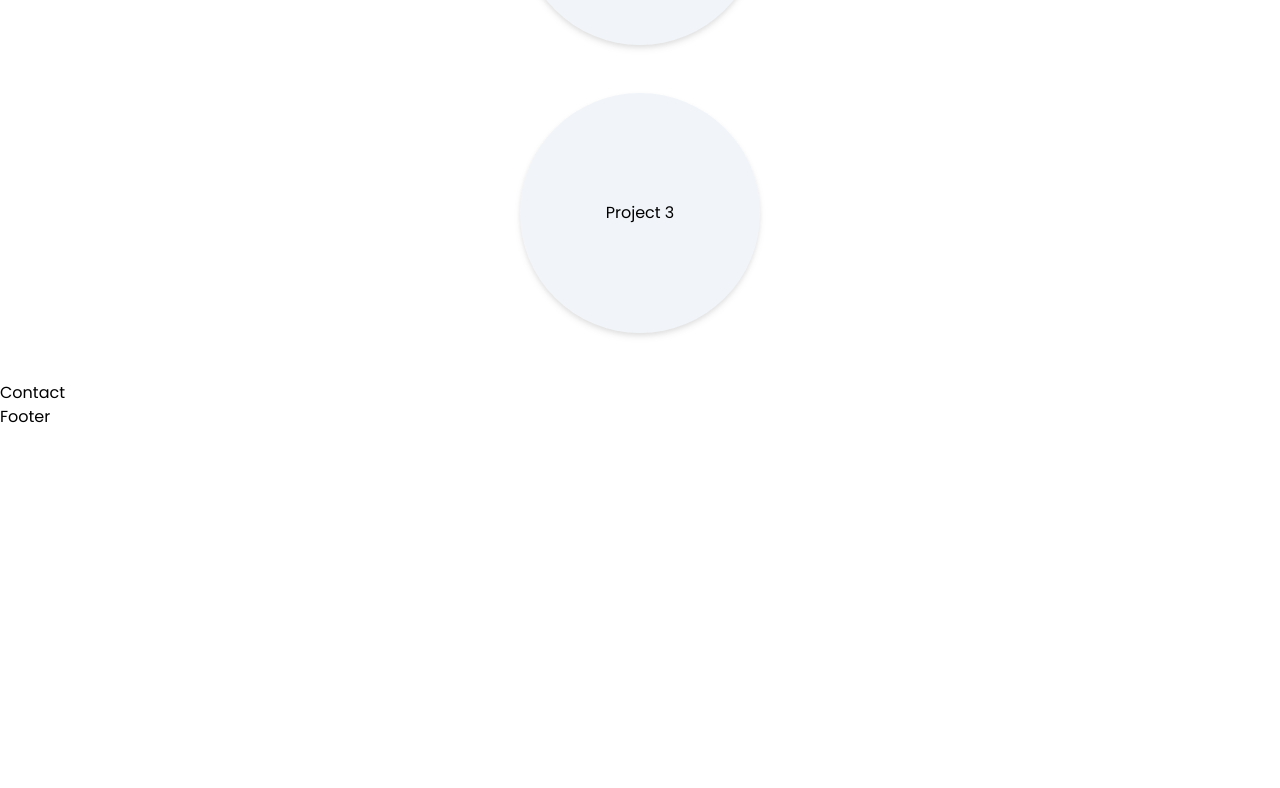
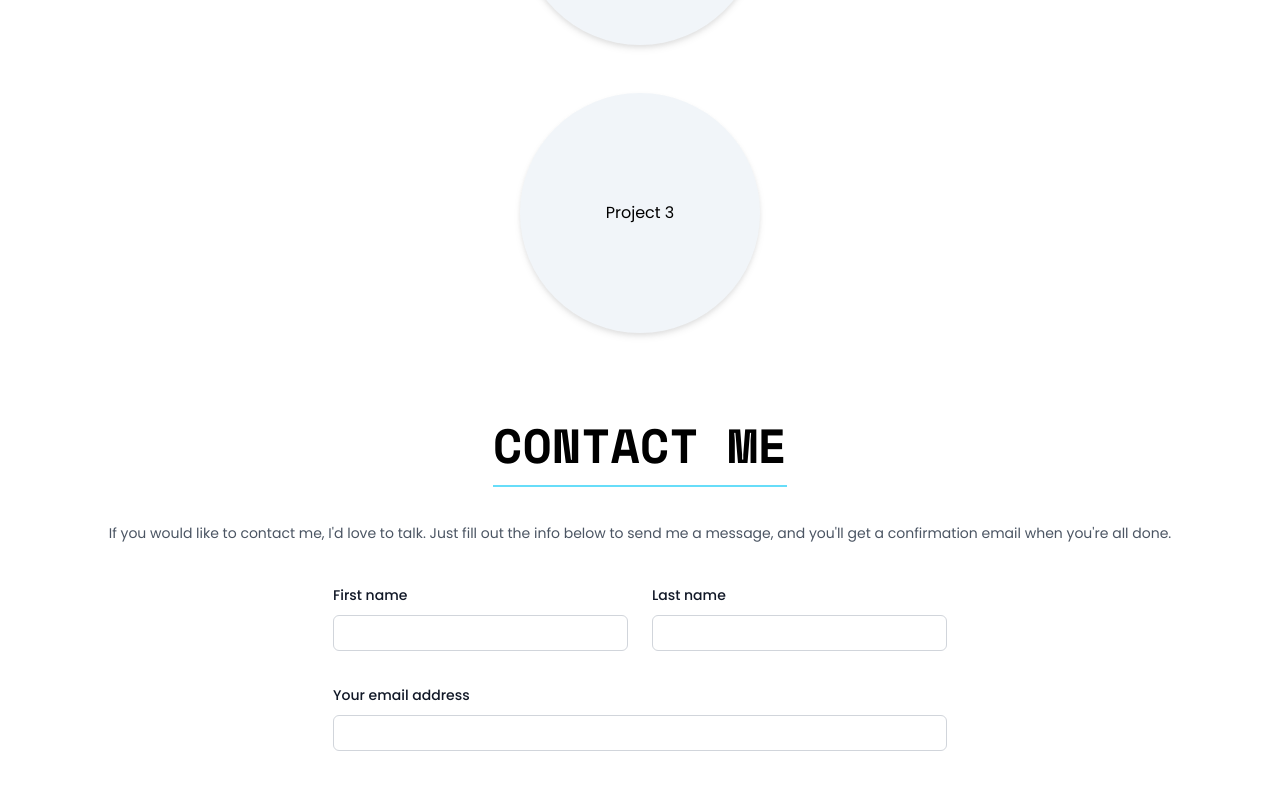
Before and after one commit to jdgio2/portfoliov1, a React (Vite) app: page / in a window 1280 px wide. Shown: the part 2000-2788 px from the top of the page. Before the commit the page ends 2429 px from the top, so only its background shows below. Built offline with nearby package versions, Linux system fonts and the light colour scheme.

Commit message:
Global style changes from indigo to onahau, add basic contact form

```diff
--- a/package.json
+++ b/package.json
@@ -10,6 +10,7 @@
     "preview": "vite preview"
   },
   "dependencies": {
+    "@emailjs/browser": "^4.4.1",
     "@headlessui/react": "^2.2.0",
     "react": "^18.3.1",
     "react-dom": "^18.3.1"
--- a/src/components/layout/Carousel.tsx
+++ b/src/components/layout/Carousel.tsx
@@ -39,7 +39,7 @@ export default function Carousel({ images }: Props) {
       onMouseEnter={() => setAutoScroll(0)}
       onMouseLeave={() => setAutoScroll(1)}
     >
-      <div className="flex flex-row overflow-hidden bg-indigo-400">
+      <div className="flex flex-row overflow-hidden bg-onahau-400">
         {images.map((item) => (
           <img
             key={item}
--- a/src/components/layout/SkillHoverableIcon.tsx
+++ b/src/components/layout/SkillHoverableIcon.tsx
@@ -13,7 +13,7 @@ export default function SkillHoverableIcon({ icon }: Props) {
         aria-label={iconClassName}
       ></i>
       <p
-        className="hidden bg-slate-800 text-indigo-50 top-0
+        className="hidden bg-slate-800 text-onahau-50 top-0
       -translate-y-10 left-1/2 -translate-x-1/2 absolute peer-hover:inline-block
       p-1 rounded-md"
       >
--- a/src/components/sections/Contact.tsx
+++ b/src/components/sections/Contact.tsx
@@ -1,7 +1,91 @@
 export default function Contact() {
   return (
-    <>
-      <h1>Contact</h1>
-    </>
+    <section className="py-10 flex flex-col items-center mx-1">
+      <h1 className="inline mx-2 font-mono font-bold text-5xl text-center border-b-2 border-onahau-300 pb-4 mb-8">
+        CONTACT ME
+      </h1>
+      <p className="mt-1 mx-2 text-sm text-gray-600 text-center">
+        If you would like to contact me, I'd love to talk. Just fill out the
+        info below to send me a message, and you'll get a confirmation email
+        when you're all done.
+      </p>
+      <form className="mt-10 grid grid-cols-1 gap-x-6 gap-y-8 sm:grid-cols-6">
+        <div className="sm:col-span-3">
+          <label
+            htmlFor="first-name"
+            className="block text-sm/6 font-medium text-gray-900"
+          >
+            First name
+          </label>
+          <div className="mt-2">
+            <input
+              id="first-name"
+              name="first-name"
+              type="text"
+              autoComplete="given-name"
+              className="block w-full rounded-md bg-white px-3 py-1.5 text-base text-gray-900 outline outline-1 -outline-offset-1 outline-gray-300 placeholder:text-gray-400 focus:outline focus:outline-2 focus:-outline-offset-2 focus:outline-onahau-600 sm:text-sm/6"
+            />
+          </div>
+        </div>
+
+        <div className="sm:col-span-3">
+          <label
+            htmlFor="last-name"
+            className="block text-sm/6 font-medium text-gray-900"
+          >
+            Last name
+          </label>
+          <div className="mt-2">
+            <input
+              id="last-name"
+              name="last-name"
+              type="text"
+              autoComplete="family-name"
+              className="block w-full rounded-md bg-white px-3 py-1.5 text-base text-gray-900 outline outline-1 -outline-offset-1 outline-gray-300 placeholder:text-gray-400 focus:outline focus:outline-2 focus:-outline-offset-2 focus:outline-onahau-600 sm:text-sm/6"
+            />
+          </div>
+        </div>
+
+        <div className="sm:col-span-full">
+          <label
+            htmlFor="email"
+            className="block text-sm/6 font-medium text-gray-900"
+          >
+            Your email address
+          </label>
+          <div className="mt-2">
+            <input
+              id="email"
+              name="email"
+              type="email"
+              autoComplete="email"
+              className="block w-full rounded-md bg-white px-3 py-1.5 text-base
+              text-gray-900 outline outline-1 -outline-offset-1 outline-gray-300
+              placeholder:text-gray-400 focus:outline focus:outline-2 focus:-outline-offset-2
+              focus:outline-onahau-600 sm:text-sm/6"
+            />
+          </div>
+        </div>
+
+        <div className="col-span-full">
+          <label
+            htmlFor="user-message"
+            className="block text-sm/6 font-medium text-gray-900"
+          >
+            Message
+          </label>
+          <div className="mt-2">
+            <textarea
+              id="user-message"
+              name="user-message"
+              className="block w-full rounded-md h-36 bg-white px-3 py-1.5
+              text-base text-gray-900 outline outline-1 -outline-offset-1
+              outline-gray-300 placeholder:text-gray-400 focus:outline focus:outline-2
+              focus:-outline-offset-2 focus:outline-onahau-600 sm:text-sm/6"
+            />
+          </div>
+        </div>
+      </form>
+    </section>
   );
 }
--- a/src/components/sections/Hero.tsx
+++ b/src/components/sections/Hero.tsx
@@ -4,7 +4,7 @@ export default function Hero() {
       <h1 className="my-10 mx-1 text-5xl font-hero text-center justify-self-center">
         howdy! i'm JD
       </h1>
-      <div className="p-[3px] bg-gradient-to-br from-indigo-300 rounded-lg">
+      <div className="p-[3px] bg-gradient-to-br from-onahau-300 rounded-lg">
         <img
           src="/src/assets/heropic.jpg"
           alt="JD Giovannetti"
--- a/src/components/sections/Intro.tsx
+++ b/src/components/sections/Intro.tsx
@@ -2,7 +2,7 @@ import HorizontalRule from "../layout/HorizontalRule";
 export default function Intro() {
   return (
     <section className="py-10 flex flex-col items-center mx-1">
-      <h1 className="text-center mx-2 inline font-mono font-bold text-5xl border-b-2 border-indigo-300 pb-4 mb-8">
+      <h1 className="text-center mx-2 inline font-mono font-bold text-5xl border-b-2 border-onahau-300 pb-4 mb-8">
         WHO AM I?
       </h1>
       <p className="text-md mx-5 text-center">
--- a/src/components/sections/Projects.tsx
+++ b/src/components/sections/Projects.tsx
@@ -12,7 +12,7 @@ export default function Projects() {
 
   return (
     <section className="py-10 flex flex-col items-center mx-1">
-      <h1 className="text-center mx-2 inline font-mono font-bold text-5xl border-b-2 border-indigo-300 pb-4 mb-8">
+      <h1 className="text-center mx-2 inline font-mono font-bold text-5xl border-b-2 border-onahau-300 pb-4 mb-8">
         PROJECTS
       </h1>
 
@@ -29,19 +29,19 @@ export default function Projects() {
 
       <div className="flex flex-col items-center justify-items-center p-2 gap-12">
         <button
-          className="bg-slate-100 border-indigo-100 h-60 w-60 drop-shadow-md hover:shadow-sm hover:drop-shadow-lg rounded-full"
+          className="bg-slate-100 border-onahau-100 h-60 w-60 drop-shadow-md hover:shadow-sm hover:drop-shadow-lg rounded-full"
           onClick={() => setProj1Open(true)}
         >
           Project 1
         </button>
         <button
-          className="bg-slate-100 border-indigo-100 h-60 w-60 drop-shadow-md hover:shadow-sm hover:drop-shadow-lg rounded-full"
+          className="bg-slate-100 border-onahau-100 h-60 w-60 drop-shadow-md hover:shadow-sm hover:drop-shadow-lg rounded-full"
           onClick={() => setProj2Open(true)}
         >
           Project 2
         </button>
         <button
-          className="bg-slate-100 border-indigo-100 h-60 w-60 drop-shadow-md hover:shadow-sm hover:drop-shadow-lg rounded-full"
+          className="bg-slate-100 border-onahau-100 h-60 w-60 drop-shadow-md hover:shadow-sm hover:drop-shadow-lg rounded-full"
           onClick={() => setProj3Open(true)}
         >
           Project 3
--- a/src/components/sections/Skills.tsx
+++ b/src/components/sections/Skills.tsx
@@ -8,7 +8,7 @@ export default function Skills() {
 
   return (
     <section className="py-10 flex flex-col items-center mx-1">
-      <h1 className="inline mx-2 font-mono font-bold text-5xl text-center border-b-2 border-indigo-300 pb-4 mb-8">
+      <h1 className="inline mx-2 font-mono font-bold text-5xl text-center border-b-2 border-onahau-300 pb-4 mb-8">
         SKILLS AND TECHNOLOGIES
       </h1>
 
@@ -52,7 +52,7 @@ export default function Skills() {
       </MyDialog>
 
       <button
-        className="bg-slate-100 border-indigo-100 py-6 px-8 mx-2 drop-shadow-md hover:shadow-sm hover:drop-shadow-lg rounded-md"
+        className="bg-slate-100 border-onahau-100 py-6 px-8 mx-2 drop-shadow-md hover:shadow-sm hover:drop-shadow-lg rounded-md"
         onClick={() => setOpen(true)}
       >
         <div className="flex flex-row justify-center gap-10 flex-wrap">
```
Also changed, not shown: 1 other file (tests, documents, lock files or other folders).
